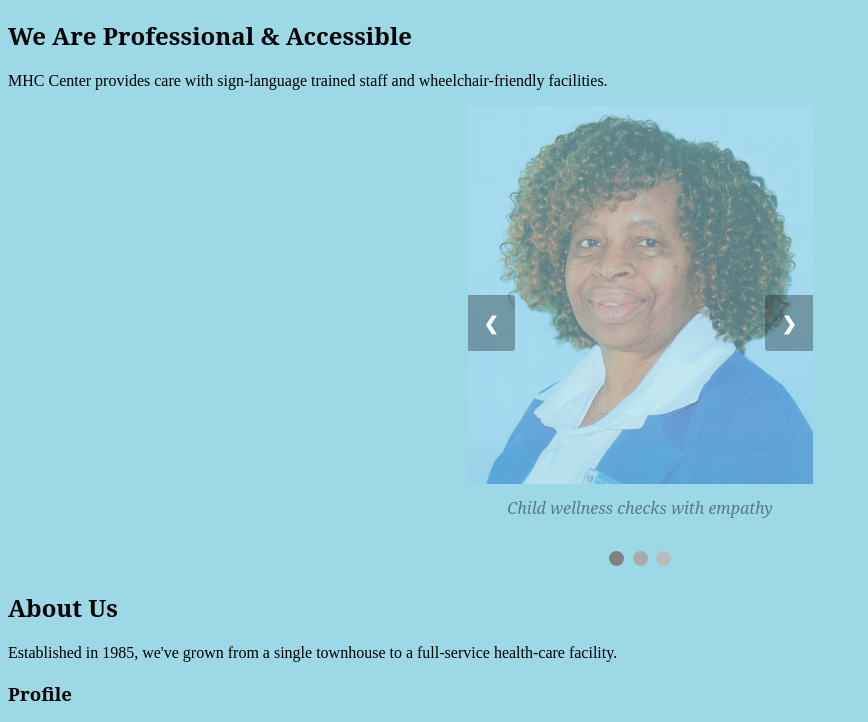
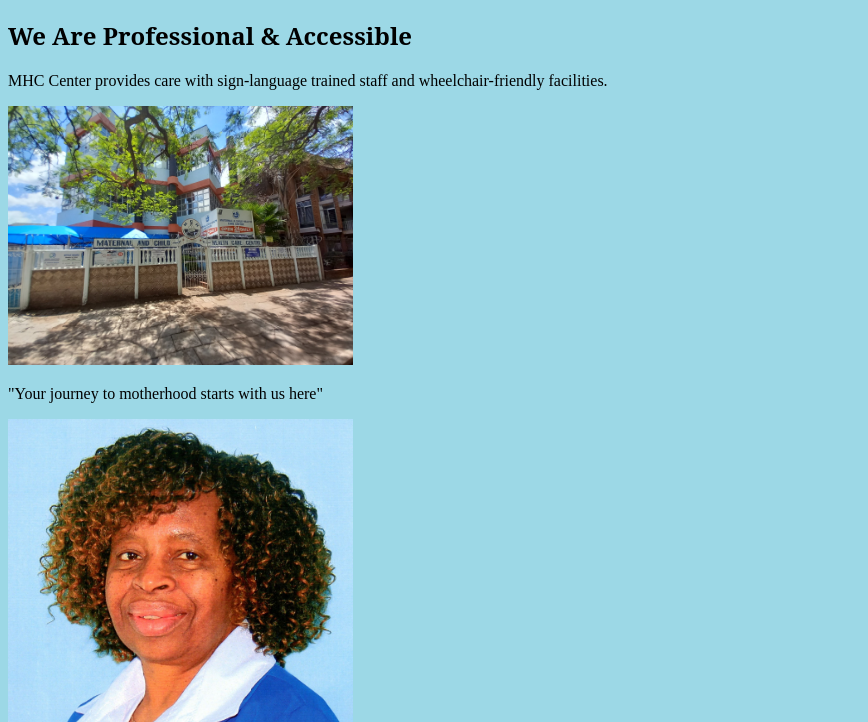
Before and after one commit to PM7325/MCHC, a plain HTML site: page index.html in a window 1280 px wide. Shown: the part 67-789 px from the top of the page, without its empty margins (0-868 px from the left). Drawn offline with Linux system fonts and the light colour scheme.

Commit message:
Add files via upload

```diff
--- a/index.html
+++ b/index.html
@@ -2,138 +2,36 @@
 <html lang="en-ZW">
 <head>
     <meta charset="utf-8">
-    <title>maternal & child health care centre</title>
-    <meta name="viewport" content="width=device-width, initial-scale=1.0, maximum-scale=1">
+   <title>maternal & child health care centre
+   </title>
+    <meta name="viewport" content = "width = device-width, initial-scale = 1.0, maximum-scale = 1">
                      <style>
  body, h2, h3, h4, footer {
-            font-family:"serif";
-            background: #9cd8e6;
-        }
-        h1 {
-            text-align: left;
+font-family:"serif";  background: #9cd8e6; }
+           h1 { text-align: left;
                    text-transform: uppercase;
                    color: blue;
            }
-        p {
-            font-family: "sans serif";
-        }
-
-        /* Slideshow styles */
-        .slideshow-container {
-            max-width: 345px;
-            position: relative;
-            margin: auto;
-        }
-
-        .mySlides {
-            display: none;
-        }
-
-        .mySlides img {
-            width: 100%;
-            height: auto;
-        }
-
-        .slide-caption {
-            text-align: center;
-            padding: 8px 0;
-            font-style: italic;
-        }
-
-        /* Next & previous buttons */
-        .prev, .next {
-            cursor: pointer;
-            position: absolute;
-            top: 50%;
-            width: auto;
-            margin-top: -22px;
-            padding: 16px;
-            color: white;
-            font-weight: bold;
-            font-size: 18px;
-            transition: 0.6s ease;
-            border-radius: 0 3px 3px 0;
-            user-select: none;
-            background-color: rgba(0,0,0,0.3);
-        }
-
-        /* Position the "next button" to the right */
-        .next {
-            right: 0;
-            border-radius: 3px 0 0 3px;
-        }
-
-        /* On hover, add a black background color with a little bit see-through */
-        .prev:hover, .next:hover {
-            background-color: rgba(0,0,0,0.8);
-        }
-
-        /* The dots/bullets/indicators */
-        .dot {
-            cursor: pointer;
-            height: 15px;
-            width: 15px;
-            margin: 0 2px;
-            background-color: #bbb;
-            border-radius: 50%;
-            display: inline-block;
-            transition: background-color 0.6s ease;
-        }
-
-        .active, .dot:hover {
-            background-color: #717171;
-        }
-
-        /* Fading animation */
-        .fade {
-            animation-name: fade;
-            animation-duration: 1.5s;
-        }
-
-        @keyframes fade {
-            from {opacity: .4}
-            to {opacity: 1}
+           p {font-family: "sans serif";
  }
 </style>
+    <h1>maternal & child health care centre
+    </h1>
+
     </head>
+
     <body>
-    <h1>maternal & child health care centre</h1>
-
       <h2>We Are Professional &<span> Accessible</span></h2>
       <p>MHC Center provides care with sign-language trained staff and wheelchair-friendly facilities.</p>
 
-    <!-- Slideshow container -->
-    <div class="slideshow-container">
-        <!-- Full-width images with caption text -->
-        <div class="mySlides fade">
-            <img src="img/mchcfront.jpg" alt="MHC Centre front view">
-            <div class="slide-caption">"Your journey to motherhood starts with us here"</div>
-        </div>
+    <p><img src="img/mchcfront.jpg" alt = "MHC Centre front view" height = "auto" width = "345">
+<p>"Your journey to motherhood starts with us here"</p>
 
-        <div class="mySlides fade">
-            <img src="img/sisterbc.jpg" alt="Portrait of Sister Bester Chamboko">
-            <div class="slide-caption">Child wellness checks with empathy</div>
-        </div>
-
-        <div class="mySlides fade">
-            <img src="img/about-img1.jpg" alt="About our center">
-            <div class="slide-caption">Compassionate care for every family</div>
-        </div>
-
-        <!-- Next and previous buttons -->
-        <a class="prev" onclick="plusSlides(-1)">&#10094;</a>
-        <a class="next" onclick="plusSlides(1)">&#10095;</a>
-    </div>
-    <br>
-
-    <!-- The dots/circles -->
-    <div style="text-align:center">
-        <span class="dot" onclick="currentSlide(1)"></span>
-        <span class="dot" onclick="currentSlide(2)"></span>
-        <span class="dot" onclick="currentSlide(3)"></span>
-    </div>
+<p><img src = "img/sisterbc.jpg" alt = "Portrait of Sister Bester Chamboko" width = "345" height = "auto" >
+           <p>Child wellness checks with empathy</p>
 
                  <h2>About Us</h2>
+
                     <p>Established in 1985, we've grown from a single townhouse to a full-service health-care facility.</p>
                                 <h3>Profile</h3>
                                 <p><strong>Authored by Sister Bester Chamboko</strong></p>
@@ -144,14 +42,16 @@
  <li><strong>Founder/Proprietor:</strong> Sister Bester Chamboko.</li>
     <li><strong>Mission:</strong> To deliver high-standard health-care to mothers (especially working mothers) and children (mainly under age five (5)), using an appointment-based system to avoid queues.</li>
        </ul>
-
                <h4>🏥 Current Services</h4>
        <ul>
-        <li><strong>Well Baby Clinic:</strong> Includes immunisations (Zimbabwe Expanded Programme of Immunisations).</li>
+       <li><strong>Well Baby Clinic:</strong> Includes immunisations (Zimbabwe Expanded Programme of Immunisations).
+</li>
    <li><strong>Well-Woman Clinic:</strong> Offers family planning services.</li>
    <li><strong> Maternity Services:</strong> Includes antenatal and postnatal care.</li>
-        <li><strong> Referrals:</strong> To local doctors and paediatricians when needed.</li>
-        <li><strong>Parent-craft</strong> education (including relaxation exercises).</li>
+   <li><strong> Referrals:</strong> To local doctors and paediatricians when needed.
+</li>
+  <li><strong>Parent-craft</strong> education (including relaxation exercises).
+</li>
  <li><strong>Postnatal</strong> and fitness classes for women.</li>
                                 </ul>
 
@@ -178,20 +78,23 @@
                <h4>🙏 Closing Note</h4>
 <p>The founder (Sister Bester Chamboko) expresses deep gratitude for long-standing community support, attributing MCH's success to local engagement.</p>
 
-    <h3>Comprehensive Care <span>For Every Family</span></h3>
-    <p>We believe every mother and child deserves <span class="highlight"> Dignified, Accessible Healthcare</span></p>
+ <img src="img/about-img1.jpg" width = "345" height = "auto" alt="About">
+
+    <h3>Comprehensive Care <span>For Every Family</span>
+    </h3>
+             <p>We believe every mother and child deserves <span class = "highlight"> Dignified, Accessible Healthcare</span>
+</p>
                                 <p>From prenatal classes to postnatal support, our team guides you through every step.</p>
 
     <h2>Our Specialized Services</h2>
-    <p>Delivering compassionate care through every stage of motherhood and childhood.</p>
+ <p>Delivering compassionate care through every stage of motherhood and childhood.
+</p>
        <ul>
              <li>Caring for the expectant mother: delivering prenatal care</li>
-        <li>Giving regular checkups</li>
-        <li>Giving nutritional guidance</li>
+     <li>Giving regular checkups</li> <li>Giving nutritional guidance</li>
      <li>Delivering the baby the right way, at the right time</li>
-        <li>Guiding the mother to feed and care for her baby</li>
+        <Guiding the mother to feed and care for her baby</li>
      <li>Monitoring the growing child, administering immunizations and taking other necessary actions when due and when necessary</li>
-    </ul>
 
              <h4>ACCESSIBILITY</h4>
  <p>Our facility is wheelchair-friendly our staff are trained to communicate effectively in Sign language</p>
@@ -207,7 +110,8 @@
               <h2>Contact Us</h2>
  <p>We will answer your questions about maternal and child health.</p>
  <br>
-                <img src="img/map.jpg" width="310" height="auto" alt="Map">
+
+                <img src ="img/map.jpg" width = "310" height = "auto" alt = "Map">
                    <br><br><br>
                 <div class="Get_sec">
                     <div class="Mid">
@@ -224,6 +128,7 @@
                             </form>
                         </div>
                         <div class="Rightside">
+
               <h3>Visit Us Today</h3>
 <address>
 113A  Josiah Tongogara Street<br>
@@ -233,16 +138,20 @@
  Phone: +263292276838 <br>
  Emergency: +292276838
 </address>
-                            <address class="Ema">
-                                <a href="mailto: info@maternal-health.com">info@maternal-health.com</a>
+          <address class="Ema
+<a href="mailto: info@maternal-health.com" > info@maternal-health.com</a>
 </address>
+
 <div class="social-links">
    <a href="#" aria-label="Facebook">
-                                    <i class="fa fa-facebook"></i>
+       <i class="fa fa-facebook">
+       </i>
    </a>
    <a href="#" aria-label="WhatsApp">
-                                    <i class="fa fa-whatsapp"></i>
+       <i class="fa fa-whatsapp">
+       </i>
    </a>
+        </i></a>
                             </div>
                         </div>
                     </div>
@@ -251,44 +160,5 @@
                         <p><hr>© 2025 Maternal & Child Healthcare Centre. All rights reserved.<br>
 Designed by F.Masuka (panopoan@gmail.com) with thanks to templatemo for their template.</p>
               </footer>
-            </div>
-        </div>
-    </div>
-
-    <script>
-        let slideIndex = 1;
-        showSlides(slideIndex);
-
-        // Next/previous controls
-        function plusSlides(n) {
-            showSlides(slideIndex += n);
-        }
-
-        // Thumbnail image controls
-        function currentSlide(n) {
-            showSlides(slideIndex = n);
-        }
-
-        function showSlides(n) {
-            let i;
-            let slides = document.getElementsByClassName("mySlides");
-            let dots = document.getElementsByClassName("dot");
-            if (n > slides.length) {slideIndex = 1}
-            if (n < 1) {slideIndex = slides.length}
-            for (i = 0; i < slides.length; i++) {
-                slides[i].style.display = "none";
-            }
-            for (i = 0; i < dots.length; i++) {
-                dots[i].className = dots[i].className.replace(" active", "");
-            }
-            slides[slideIndex-1].style.display = "block";
-            dots[slideIndex-1].className += " active";
-        }
-
-        // Auto slide change every 5 seconds
-        setInterval(function() {
-            plusSlides(1);
-        }, 5000);
-    </script>
     </body>
 </html>
```
Lines whose indentation alone changed are shown as unchanged.
